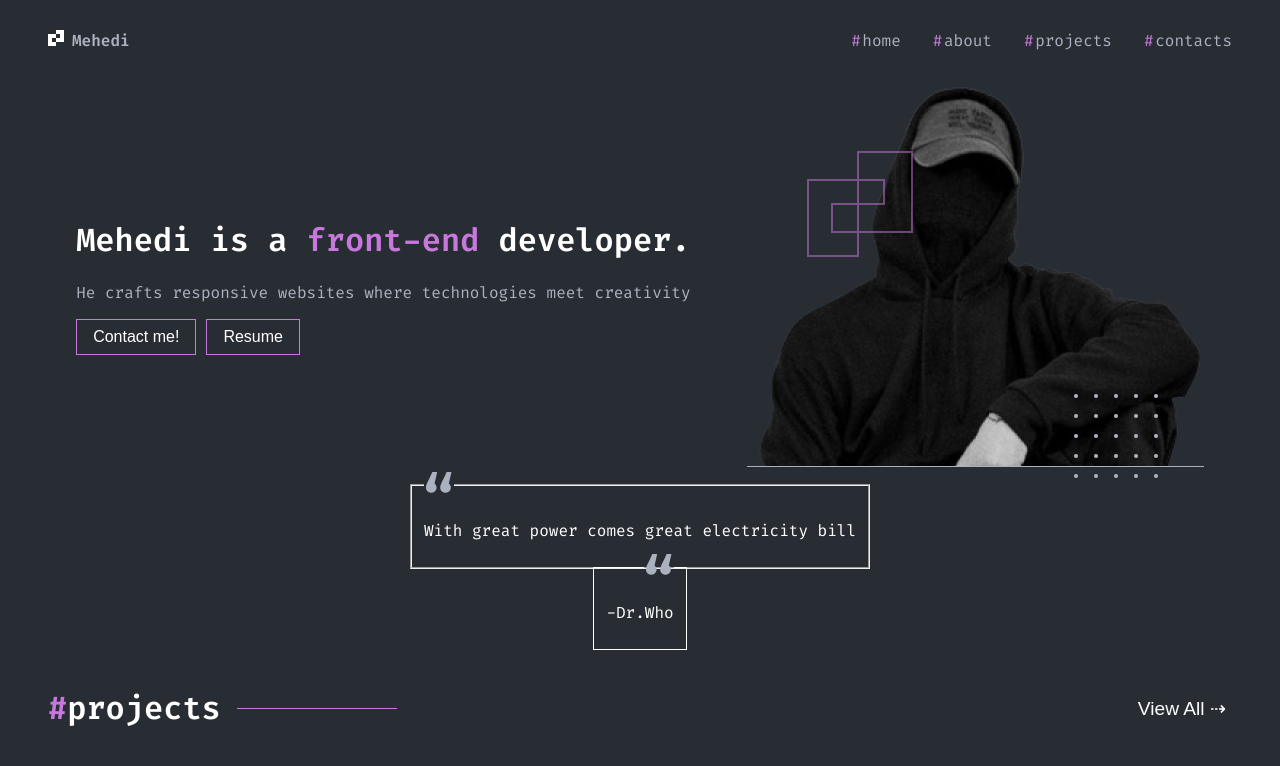
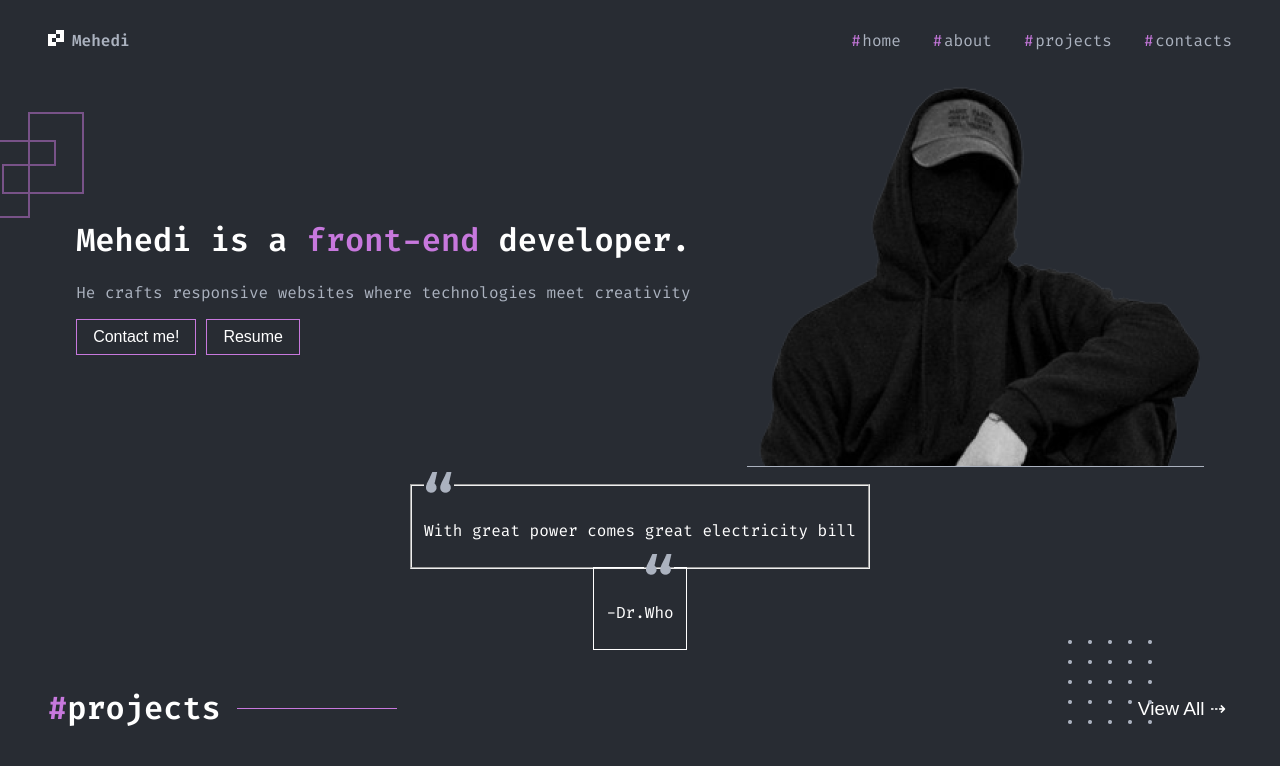
Before and after one commit to devmhb/Portfolio_devmhb, a Next.js app: page / in a window 1280 px wide. Shown: the top 766 px of the page. Built offline with nearby package versions, Linux system fonts and the light colour scheme.

Commit message:
fixing nav bug

```diff
--- a/styles/components/Hero.module.scss
+++ b/styles/components/Hero.module.scss
@@ -27,7 +27,7 @@
       }
     }
     .row_right {
-      position: relative;
+      // position: relative;
       .img_con {
         .dots {
           position: absolute;
```
